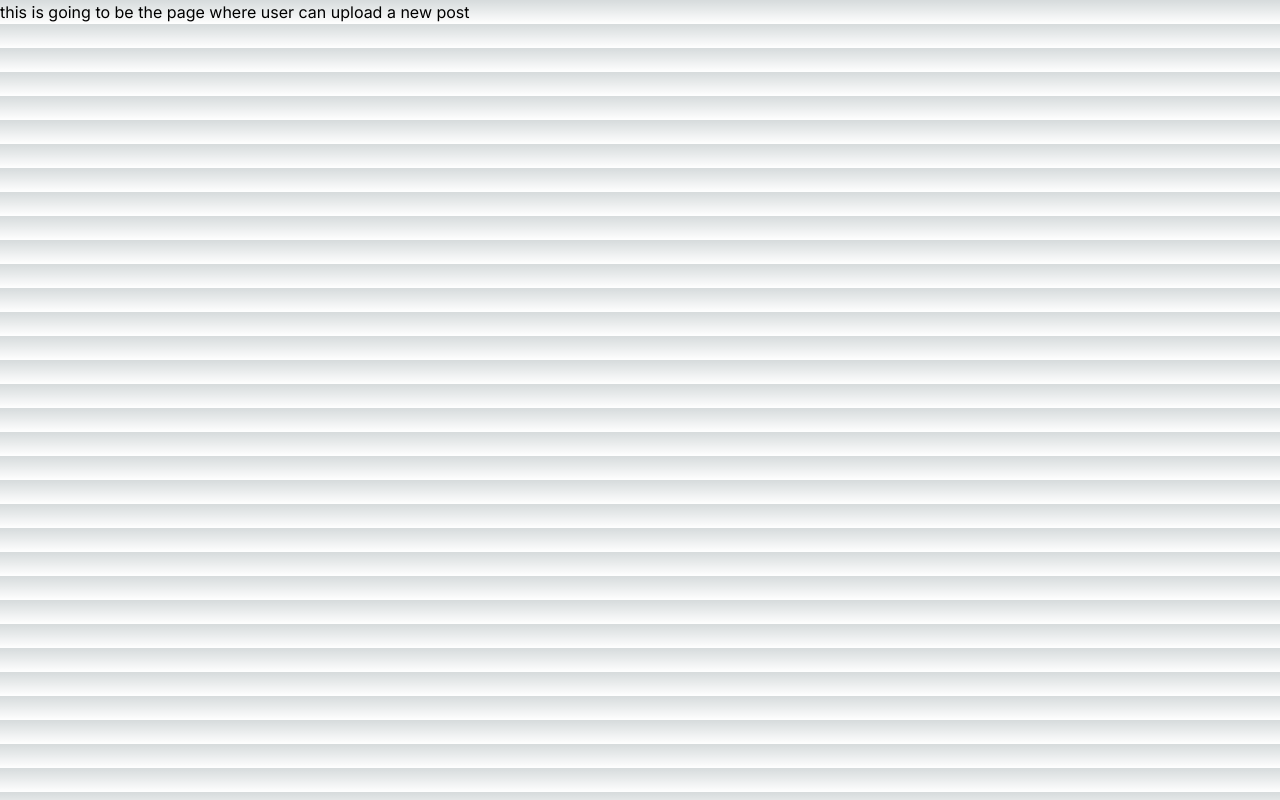
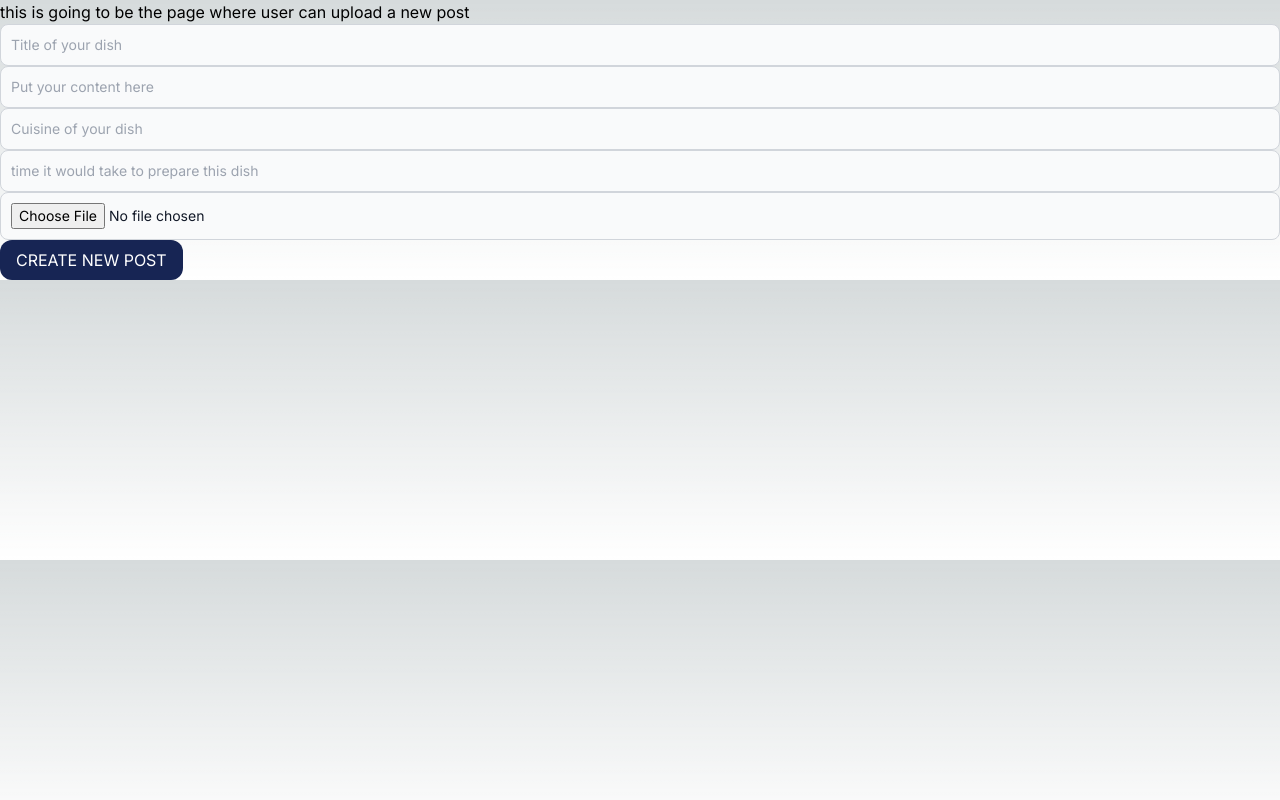
Before and after one commit to Aaditya-G/Recipe_frontend, a Next.js app: page /posts/new in a window 1280 px wide. Built offline with nearby package versions, Linux system fonts and the light colour scheme.

Commit message:
creates route for uploading dishes

```diff
--- a/src/app/home/page.tsx
+++ b/src/app/home/page.tsx
@@ -4,6 +4,7 @@
 import styled, { css } from "styled-components";
 import * as React from 'react';
 import Modal from '@/components/loginModal';
+import Navbar from '@/components/Navbar';
 
 
 
@@ -14,12 +15,13 @@
 
     return (
       <div>
+   <Navbar/>
         This is the home page view
 
 
 
 
-          <Modal/>
+
 
       </div>
 
--- a/src/app/posts/[postId]/page.tsx
+++ b/src/app/posts/[postId]/page.tsx
@@ -1,9 +1,20 @@
-import React from "react"
+'use client'
 
-const page = () => {
-    return (
-        <div> hello </div>
-    )
-}
+import { useParams, usePathname, useRouter } from 'next/navigation'
 
-export default page
+
+const Page = () => {
+
+
+  const { postId } = useParams();
+
+
+  return (
+    <div>
+      <h1>Page ID: {postId}</h1>
+      {/* Rest of your component */}
+    </div>
+  );
+};
+
+export default Page;
--- a/src/app/posts/new/page.tsx
+++ b/src/app/posts/new/page.tsx
@@ -1,7 +1,109 @@
+"use client";
+import React from "react";
+import axios from "axios";
+import { headers } from "next/dist/client/components/headers";
+
 const page = () => {
-    return (
-        <div> this is going to be the page where user can upload a new post</div>
-    )
-}
+  const [dishName, setDishName] = React.useState("");
+  const [dishBio, setDishBio] = React.useState("");
+  const [dishCuisine, setDishCuisine] = React.useState("");
+  const [dishTime, setDishTime] = React.useState("");
+  const [dishPhoto, setDishPhoto] = React.useState("");
 
-export default page
+  const upload = async () => {
+    try {
+      const token = sessionStorage.getItem("auth-token");
+
+      const data = {
+        dishName,
+        dishBio,
+        dishCuisine,
+        dishTime,
+        dishPhoto,
+      };
+
+      console.log(token);
+
+      const response = await axios.post(
+        "http://localhost:8000/post/create",
+        data,
+        {
+          headers: {
+            Authorization: `Token ${token}`,
+            "Content-Type": "application/json",
+          },
+        }
+      );
+    } catch (error) {
+      console.error(error);
+      throw new Error("Post failed");
+    }
+  };
+
+  return (
+    <div>
+      {" "}
+      this is going to be the page where user can upload a new post
+      <form
+        onSubmit={(e) => {
+          e.preventDefault();
+          upload();
+        }}
+      >
+         <input
+        type="text"
+        name="dish Name"
+        value={dishName}
+        placeholder="Title of your dish"
+        className="bg-gray-50 border border-gray-300 text-gray-900 text-sm rounded-lg focus:ring-blue-500 focus:border-blue-500 block w-full p-2.5 dark:bg-gray-700 dark:border-gray-600 dark:placeholder-gray-400 dark:text-white dark:focus:ring-blue-500 dark:focus:border-blue-500"
+        onChange={(e) => setDishName(e.target.value)}
+        required
+        />
+        <input
+        type="text"
+        name="dish Bio"
+        value={dishBio}
+        placeholder="Put your content here"
+        className="bg-gray-50 border border-gray-300 text-gray-900 text-sm rounded-lg focus:ring-blue-500 focus:border-blue-500 block w-full p-2.5 dark:bg-gray-700 dark:border-gray-600 dark:placeholder-gray-400 dark:text-white dark:focus:ring-blue-500 dark:focus:border-blue-500"
+        onChange={(e) => setDishBio(e.target.value)}
+        required
+        />
+        <input
+        type="text"
+        name="dish Cuisine"
+        value={dishCuisine}
+        placeholder="Cuisine of your dish"
+        className="bg-gray-50 border border-gray-300 text-gray-900 text-sm rounded-lg focus:ring-blue-500 focus:border-blue-500 block w-full p-2.5 dark:bg-gray-700 dark:border-gray-600 dark:placeholder-gray-400 dark:text-white dark:focus:ring-blue-500 dark:focus:border-blue-500"
+        onChange={(e) => setDishCuisine(e.target.value)}
+        required
+        />
+        <input
+        type="number"
+        name="dish time"
+        value={dishTime}
+        placeholder="time it would take to prepare this dish"
+        className="bg-gray-50 border border-gray-300 text-gray-900 text-sm rounded-lg focus:ring-blue-500 focus:border-blue-500 block w-full p-2.5 dark:bg-gray-700 dark:border-gray-600 dark:placeholder-gray-400 dark:text-white dark:focus:ring-blue-500 dark:focus:border-blue-500"
+        onChange={(e) => setDishTime(e.target.value)}
+        required
+        />
+         <input
+        type="file"
+        name="dish Photo"
+        value={dishPhoto}
+        placeholder="Upload image of your dish"
+        className="bg-gray-50 border border-gray-300 text-gray-900 text-sm rounded-lg focus:ring-blue-500 focus:border-blue-500 block w-full p-2.5 dark:bg-gray-700 dark:border-gray-600 dark:placeholder-gray-400 dark:text-white dark:focus:ring-blue-500 dark:focus:border-blue-500"
+        onChange={(e) => setDishPhoto(e.target.value)}
+        required
+        />
+        <button
+          className="px-4 py-2 bg-blue-950 hover:bg-blue-800 text-white rounded-xl flex items-center gap-2"
+          type="submit"
+        >
+          CREATE NEW POST
+        </button>
+      </form>
+    </div>
+  );
+};
+
+export default page;
--- a/src/app/user/page.tsx
+++ b/src/app/user/page.tsx
@@ -1,6 +1,26 @@
+'use client'
+import { useRouter } from "next/navigation"
+
+
 const page = () => {
+
+   const router = useRouter();
+
     return (
-        <div> this is going to be the user dashboard</div>
+        <div> this is going to be the user dashboard
+
+
+
+         <button
+         onClick={() => router.push('/posts/new') }
+         className="px-4 py-2 bg-blue-950 hover:bg-blue-800 text-white rounded-xl flex items-center gap-2">
+            CREATE NEW POST
+         </button>
+
+
+
+
+        </div>
     )
 }
 
--- a/src/components/Navbar.tsx
+++ b/src/components/Navbar.tsx
@@ -6,6 +6,7 @@
 // Token 8aa2bb9efacee868d83ac03960e12f164d300e51
 import { usePathname } from 'next/navigation'
 import { useRouter } from 'next/navigation'
+import LoginModal from './loginModal';
 const Navbar = () => {
 	const [loginStatus,setLoginStatus]=useState(false)
 	const router = useRouter()
@@ -14,7 +15,7 @@
 
 	const getLoginStatus=async()=>{
 		try{
-		let authtoken =localStorage.getItem('auth-token')
+		let authtoken =sessionStorage.getItem('auth-token')
 		let response;
 		if(authtoken){
 			 response = await fetch('http://localhost:8000/auth/test_token', {
@@ -67,7 +68,7 @@
 			<ul className="flex font-semibold justify-between">
 
 				<li className="md:px-4 md:py-2 text-black "><a href="/home">Home</a></li>
-				<li className="md:px-4 md:py-2 hover:text-black"><a href="/profile">Profile</a></li>
+				<li className="md:px-4 md:py-2 hover:text-black"><a href="/user">Profile</a></li>
 				<li className="md:px-4 md:py-2 hover:text-black"><a href="/posts">MyCookBook</a></li>
 				<li className="md:px-4 md:py-2 hover:text-black"><a href="/about">About Us</a></li>
 
@@ -79,14 +80,17 @@
                 {
 					loginStatus? (<Link href='#' onClick={()=>{
 						try{
-							localStorage.removeItem('auth-token')
+							sessionStorage.removeItem('auth-token')
 							getLoginStatus()
 							router.push('/')
 						}
 						catch(e){
 							console.log(e)
 						}
-					}}>LogOut</Link>):(<Link href='/login'>LogIn</Link>)
+					}}>LogOut
+
+					</Link>):
+						<LoginModal/>
 				}
             </button>
 		</div>
--- a/src/components/loginForm.tsx
+++ b/src/components/loginForm.tsx
@@ -3,8 +3,11 @@
 import axios from 'axios';
 
 
+
 const LoginForm = () => {
 
+
+      // const router = useRouter ();
 
     const [username, setUsername] = React.useState("");
     const [password, setPassword] = React.useState("");
@@ -20,23 +23,17 @@
             const token = response.data.token;
 
             sessionStorage.setItem('auth-token' , token)
-            window.location.reload();
+
+
+            // router.push('/home')
+            window.location.href = "http://localhost:3000/home"
         } catch (error) {
             console.error(error);
             throw new Error('Login failed');
         }
 
         }
-        // fetch("http://localhost:8000/auth/login", {
-        //     method: "POST",
-        //     body: JSON.stringify({
-        //         username,
-        //         password
-        //     }),
-        //     headers: {
-        //         "content-type": "application/json",
-        //       },
-        //     }).catch((e) => console.log(e));
+
 
 
   return (
```
Also changed, not shown: src/components/signupForm.tsx (+0 -11 lines).
